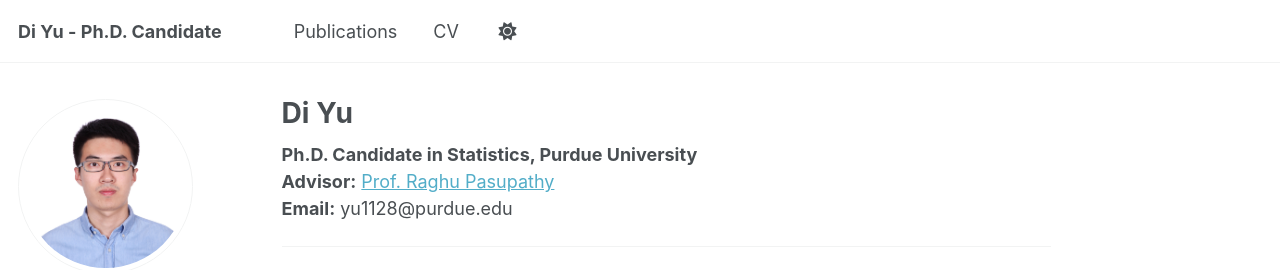
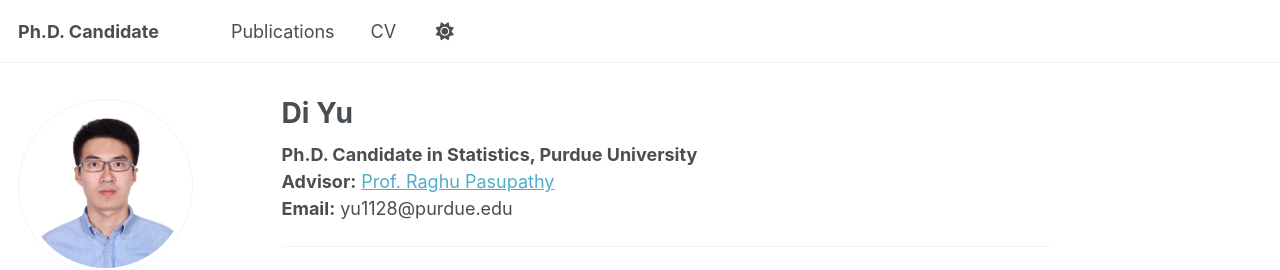
Before and after one commit to yudi12358/yudi12358.github.io, a Jekyll site: the page built from _pages/about.md, in a window 1280 px wide. Shown: the top 270 px of the page. Built offline with Jekyll 4.4.1, drawn with Linux system fonts in a browser that asks for light colours; a script that is not in the unit is left out; part of the change alters nothing that is shown.

```diff
--- a/_config.yml
+++ b/_config.yml
@@ -9,10 +9,10 @@
 # Basic Site Settings
 locale                   : "en-US"
 site_theme               : "default" # Currently available options are "default", "air"
-title                    : "Di Yu - Ph.D. Candidate"
+title                    : "Ph.D. Candidate"
 title_separator          : "-"
 name                     : &name "Di Yu"
-description              : &description "Di Yu's academic portfolio"   # Update this with a general description of your site, this is the default if not overridden by a page
+description              : &description "Academic portfolio of Di Yu, Ph.D. candidate in Statistics at Purdue University. Research interests: Optimization, Simulation, and Data Science."   # Update this with a general description of your site, this is the default if not overridden by a page
 url                      : https://yudi12358.github.io # The base hostname & protocol for your site e.g. "https://[your GitHub username].github.io",
                                                            # or if you already have some other page hosted on Github then use "https://[your GitHub username].github.io/[Your Repo Name]"
 baseurl                  : "" # the subpath of your site, e.g. "/blog"
```
